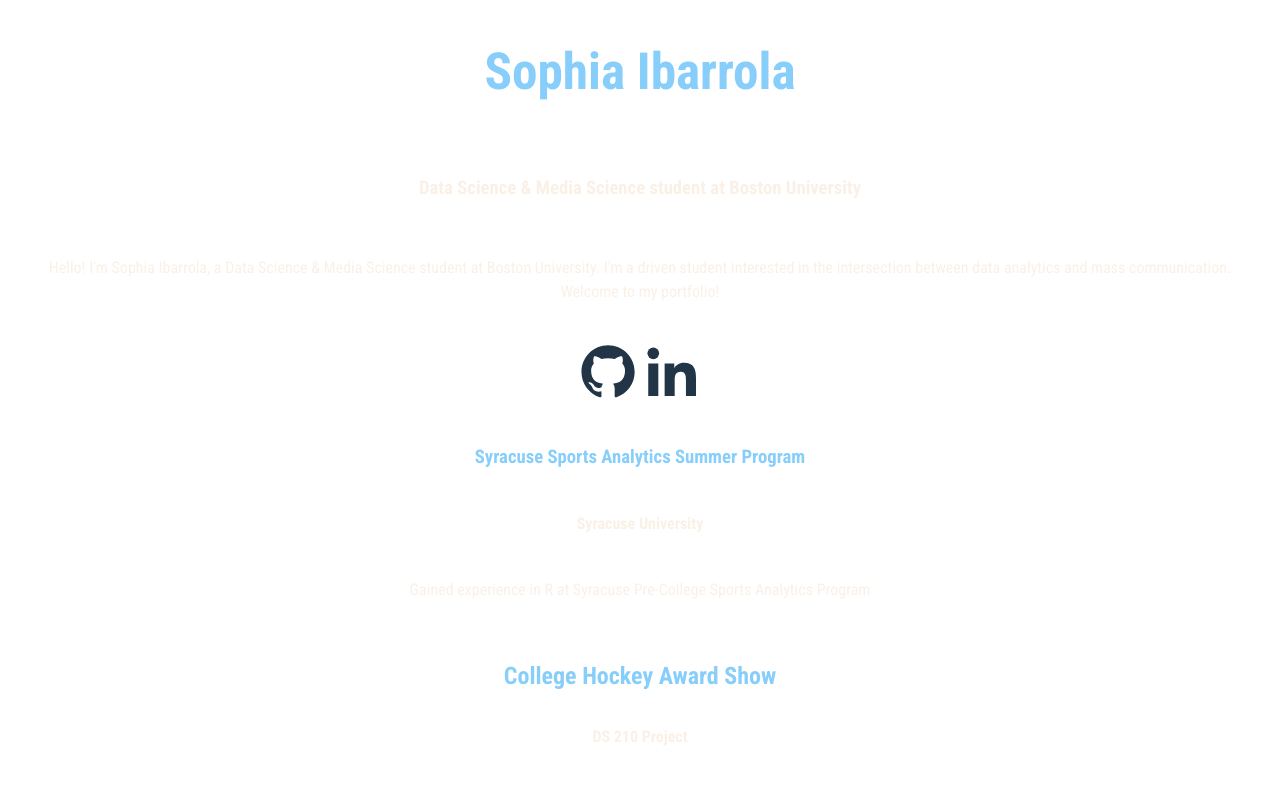
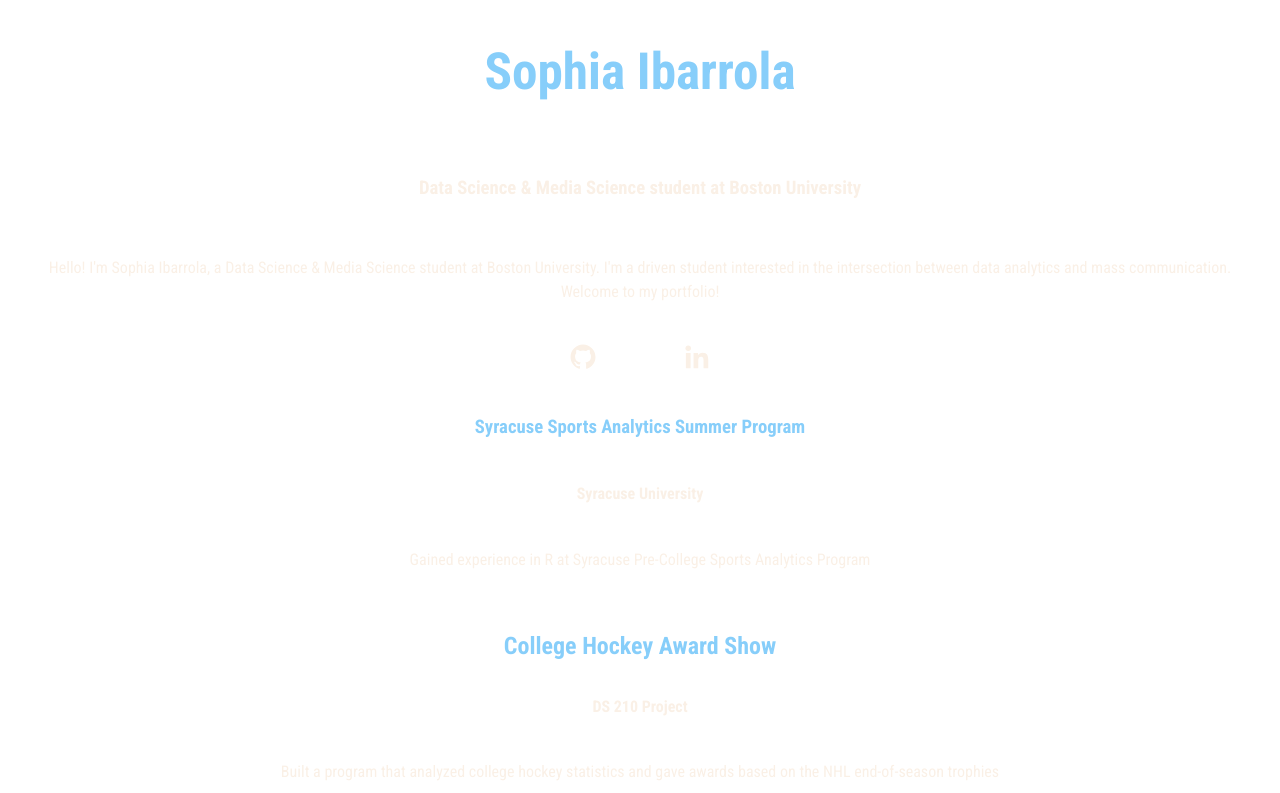
Before and after one commit to sibarrol/portfolio, a React (Vite) app: page / in a window 1280 px wide. Shown: the top 793 px of the page. Built offline with nearby package versions, Linux system fonts and the light colour scheme.

Commit message:
linkedin and github logos and hyperlinks

```diff
--- a/src/App.jsx
+++ b/src/App.jsx
@@ -5,11 +5,8 @@
 function App() {
   return (
     <>
-      <div>
+      <main>
         <Home/>
-      </div>
-
-      <main>
         <Experience/>
         <Projects/>
       </main>
--- a/src/components/Home.jsx
+++ b/src/components/Home.jsx
@@ -30,9 +30,13 @@
             </div>
 
             {/* Socials */}
-            <div className={styles.logo}>
-                <BiLogoGithub />
-                <BiLogoLinkedin />
+            <div className={styles.parent}>
+                <a href="https://github.com/sibarrol">
+                    <BiLogoGithub className={styles.logo}/>
+                </a>
+                <a href="www.linkedin.com/in/sophia-ibarrola-6ba418356">
+                <BiLogoLinkedin className={styles.logo}/>
+                </a>
             </div>
 
         </div>
--- a/src/index.css
+++ b/src/index.css
@@ -15,11 +15,11 @@
 
 a {
   font-weight: 500;
-  color: #646cff;
+  color: linen;
   text-decoration: inherit;
 }
 a:hover {
-  color: #535bf2;
+  color: linen;
 }
 
 body {
@@ -47,7 +47,7 @@
   transition: border-color 0.25s;
 }
 button:hover {
-  border-color: #646cff;
+  border-color: linen;
 }
 button:focus,
 button:focus-visible {
@@ -60,7 +60,7 @@
     background-color: #ffffff;
   }
   a:hover {
-    color: #747bff;
+    color: linen;
   }
   button {
     background-color: #f9f9f9;
--- a/src/style.module.css
+++ b/src/style.module.css
@@ -20,11 +20,27 @@
 }
 
 .logo {
-    font-size: 64px;
-    border: 2px linen;
-    display: inline-flex;
+    height: 30px;
+    width: 30px;
+
+    border-width: 2px;
+    border-style: solid;
+    border-color: transparent;
+
+    display: flex;
     align-items: center;
     justify-content: center;
+
     padding: 10px 40px;
-    display: flex;
 }
+
+.logo:hover {
+    background-color: linen;
+    color: rgb(0, 55, 115);
+}
+
+.parent {
+    display:flex;
+    justify-content: center;
+    width: 100%;
+}
```
